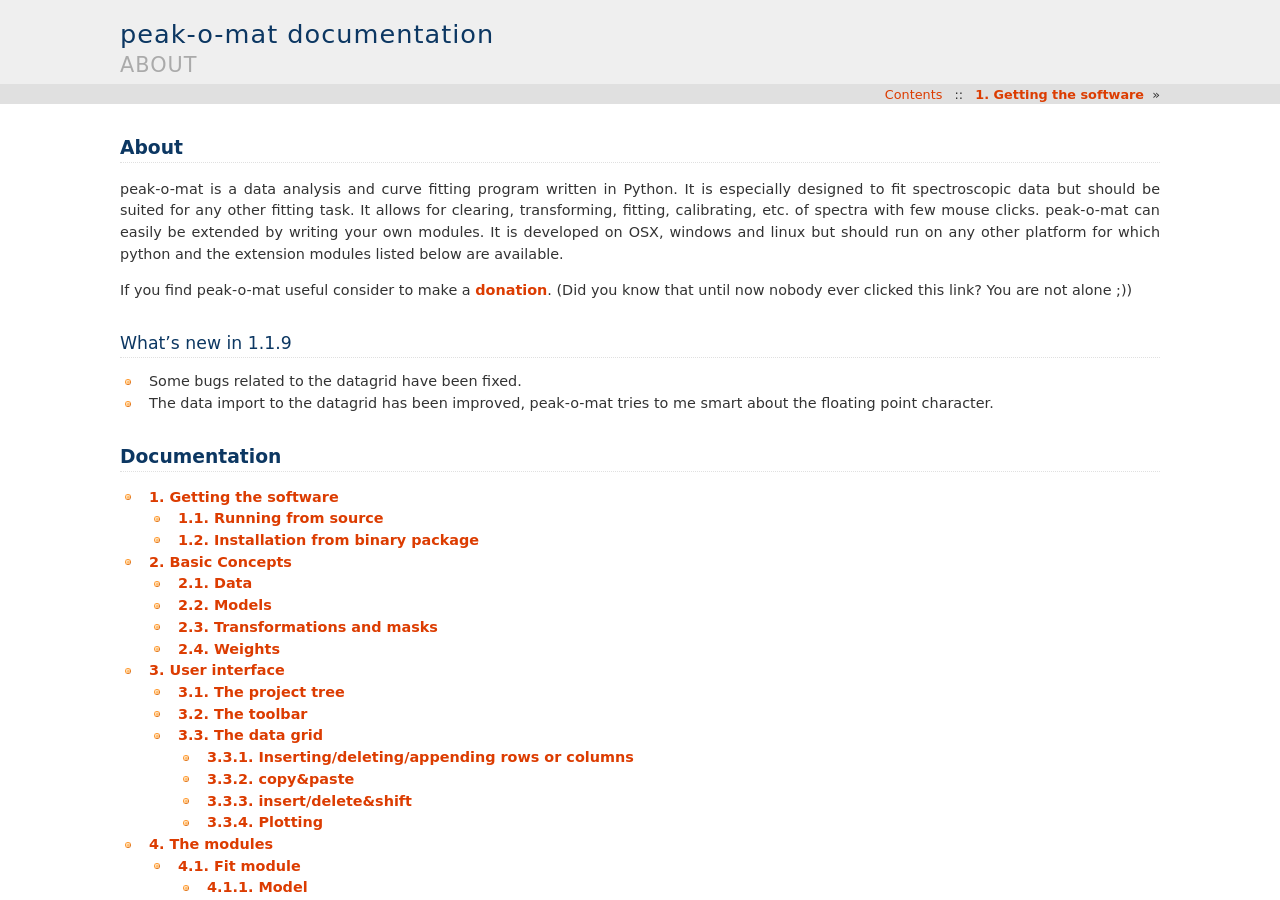
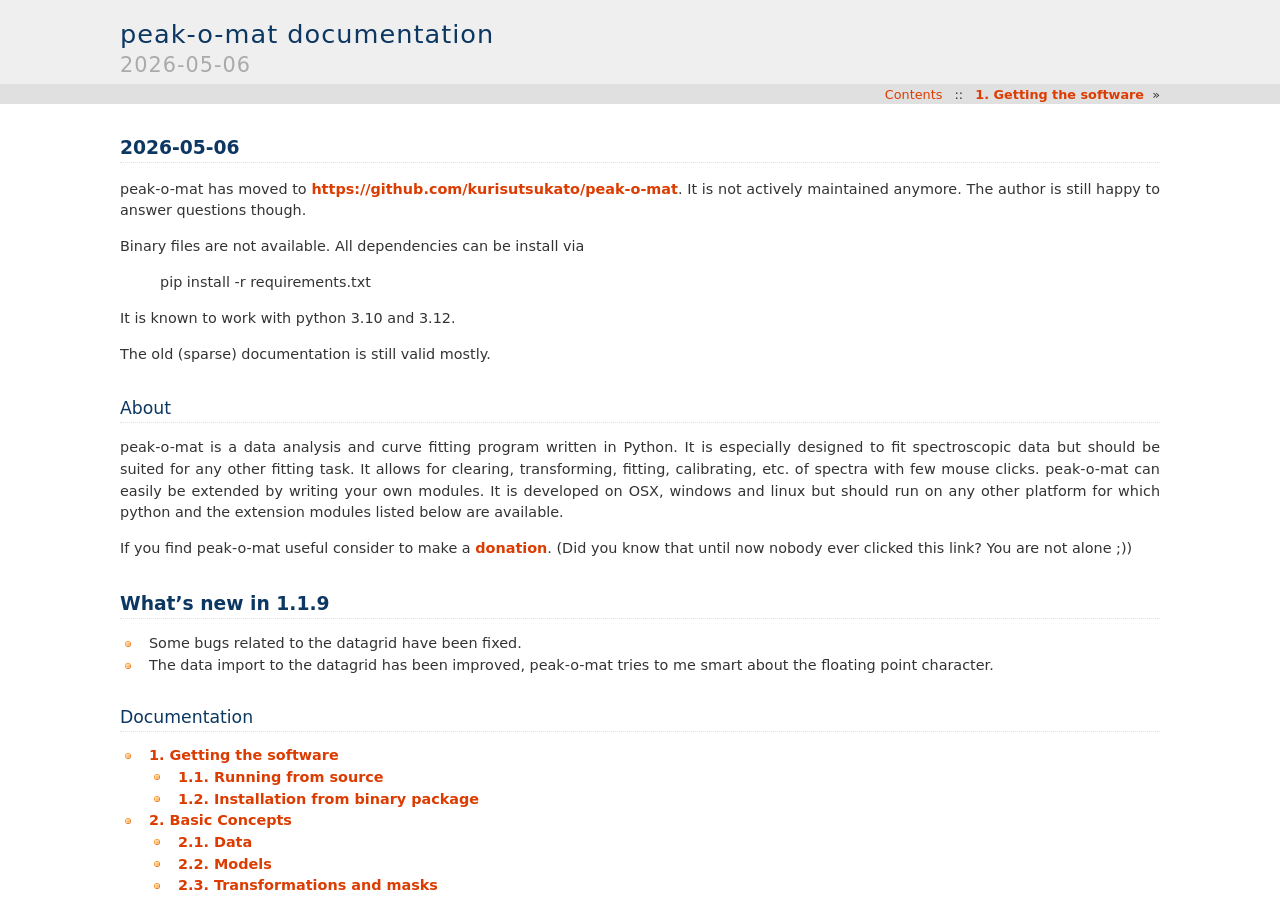
Before and after one commit to kurisutsukato/peak-o-mat, a Sphinx documentation site: the page built from doc/index.rst, in a window 1280 px wide and 900 px high. Built offline with Sphinx 7.4.7, drawn with Linux system fonts in a browser that asks for light colours.

Commit message:
docs updated

```diff
--- a/build.py
+++ b/build.py
@@ -114,8 +114,8 @@
 
         print(r'[Registry]', file=ofi)
         print(r'Root: HKCR; Subkey: ".lpj"; ValueType: string; ValueData: "%s"' % name, file=ofi)
-        print('Root: HKCR; Subkey: "%s\DefaultIcon"; ValueType: string; ValueData: "\'{app}\%s.ico\'"' % (name,name), file=ofi)
-        print('Root: HKCR; Subkey: "%s\shell\open\command"; ValueType: string; ValueData: "\"\"{app}\%s\"\" \"\"%%1\"\""' % (name,exe), file=ofi)
+        print(r'Root: HKCR; Subkey: "%s\DefaultIcon"; ValueType: string; ValueData: "\'{app}\%s.ico\'"' % (name,name), file=ofi)
+        print(r'Root: HKCR; Subkey: "%s\shell\open\command"; ValueType: string; ValueData: "\"\"{app}\%s\"\" \"\"%%1\"\""' % (name,exe), file=ofi)
 
         res = ctypes.windll.shell32.ShellExecuteA(0, "compile",
                                                   diss,
--- a/doc/index.rst
+++ b/doc/index.rst
@@ -2,6 +2,22 @@
    sphinx-quickstart on Sat Apr 13 07:58:19 2013.
    You can adapt this file completely to your liking, but it should at least
    contain the root `toctree` directive.
+
+2026-05-06
+----------
+
+peak-o-mat has moved to https://github.com/kurisutsukato/peak-o-mat. It is not actively maintained anymore.
+The author is still happy to answer questions though.
+
+Binary files are not available. All dependencies can be install via
+
+    pip install -r requirements.txt
+
+It is known to work with python 3.10 and 3.12.
+
+The old (sparse) documentation is still valid mostly.
+
+
 
 About
 ==========
--- a/requirements.txt
+++ b/requirements.txt
@@ -1,6 +1,8 @@
 wxpython
+numpy
 scipy
 matplotlib
 Pillow
 PyPubSub
 setuptools
+pyinstaller
```
